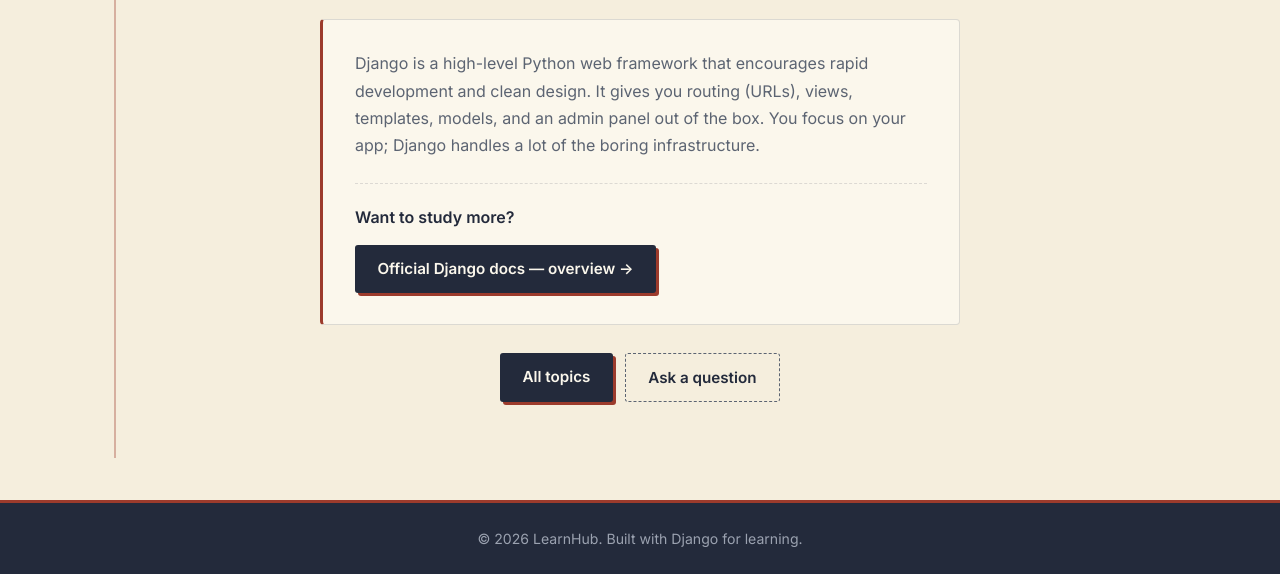
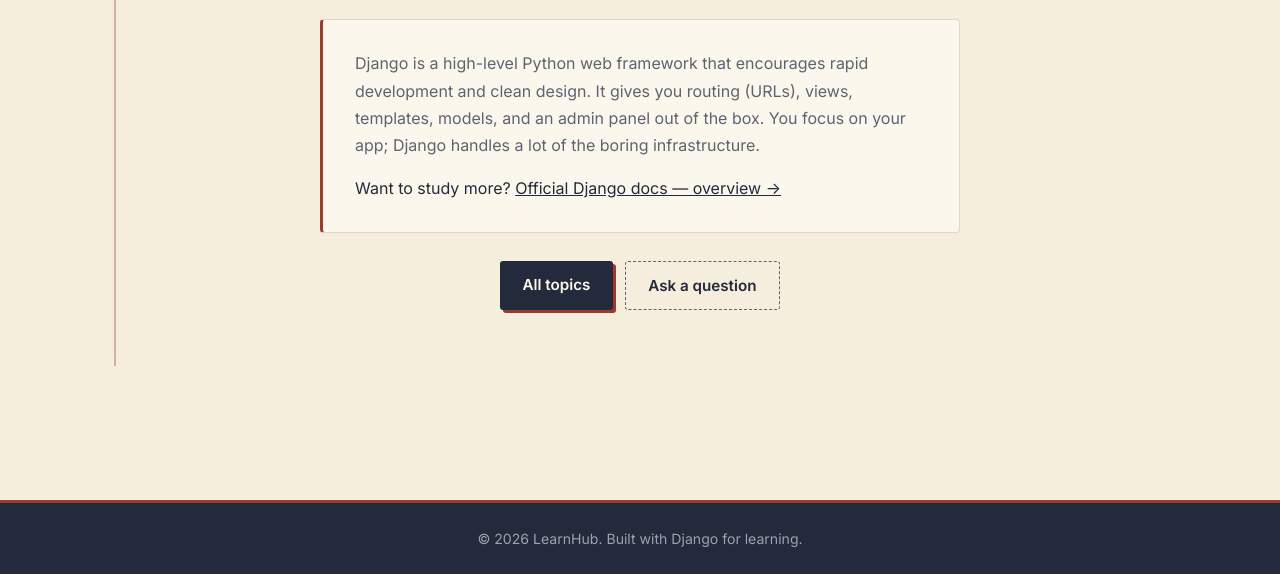
Before and after one commit to irincovictor-cmd/djangoFileTTH, a Django app: page /topics/1/ in a window 1280 px wide. Shown: the part 226-800 px from the top of the page. Run offline with Django 5.2, Linux system fonts and the light colour scheme; data comes from the database, SQL or seed files in the repository.

Commit message:
Use compact resource link instead of large button

```diff
--- a/api/templates/topic_detail.html
+++ b/api/templates/topic_detail.html
@@ -16,16 +16,15 @@
             <p style="white-space: pre-line;">{{ topic.body }}</p>
 
             {% if topic.resource_url %}
-            <p style="margin-top: 1.5rem; margin-bottom: 0; padding-top: 1.25rem; border-top: 1px dashed var(--line);">
-                <strong style="display: block; margin-bottom: 0.5rem;">Want to study more?</strong>
+            <div class="resource-note">
+                <span class="resource-note-label">Want to study more?</span>
                 <a href="{{ topic.resource_url }}"
+                   class="resource-link"
                    target="_blank"
-                   rel="noopener noreferrer"
-                   class="btn btn-primary"
-                   style="margin-top: 0.35rem;">
+                   rel="noopener noreferrer">
                     {{ topic.resource_label|default:"Learn more" }} →
                 </a>
-            </p>
+            </div>
             {% endif %}
         </div>
 
```
